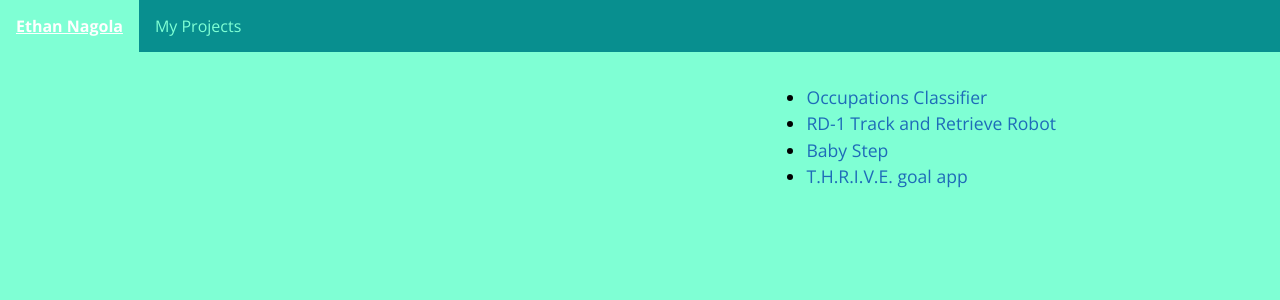
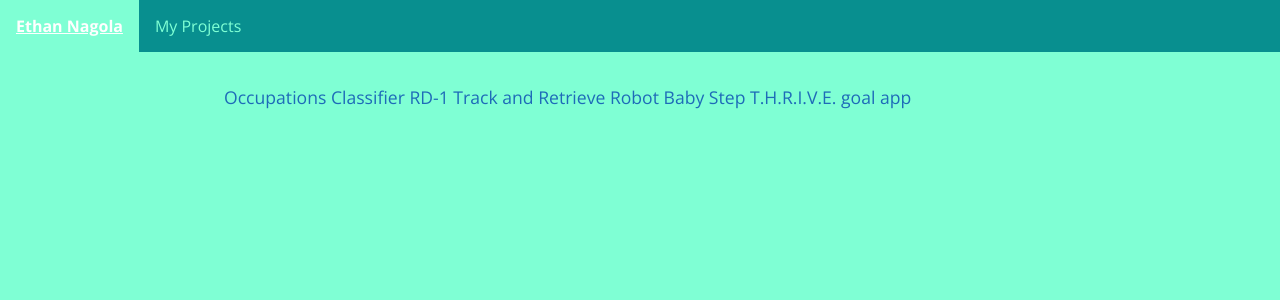
Before and after one commit to enagola/web, a Jekyll site: the page built from docs/projects.md, in a window 1280 px wide. Shown: the top 300 px of the page. Built offline with Jekyll 4.4.1, drawn with Linux system fonts in a browser that asks for light colours.

Commit message:
Update projects.md

```diff
--- a/docs/projects.md
+++ b/docs/projects.md
@@ -4,11 +4,11 @@ layout: template
 filename: projects
 pageheader: page-header-about
 ---
-<ul style="margin-left: 0; padding-left: 0;float: right;">
-  <li><a onclick="toggleNav('1')" id='1'>Occupations Classifier</a></li>
-  <li><a onclick="toggleNav('2')" id='2'>RD-1 Track and Retrieve Robot</a></li>
-  <li><a onclick="toggleNav('3')" id='3'>Baby Step</a></li>
-  <li><a onclick="toggleNav('4')" id='4'>T.H.R.I.V.E. goal app</a></li>
+<ul style="margin-left: 0; padding-left: 0;display: inline;">
+  <li style="display: inline;"><a onclick="toggleNav('1')" id='1'>Occupations Classifier</a></li>
+  <li style="display: inline;"><a onclick="toggleNav('2')" id='2'>RD-1 Track and Retrieve Robot</a></li>
+  <li style="display: inline;"><a onclick="toggleNav('3')" id='3'>Baby Step</a></li>
+  <li style="display: inline;"><a onclick="toggleNav('4')" id='4'>T.H.R.I.V.E. goal app</a></li>
 </ul>
 
 <body>
```
